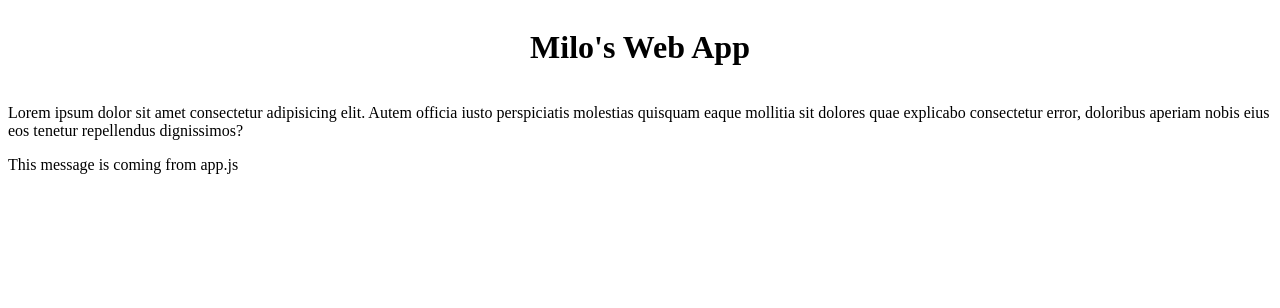
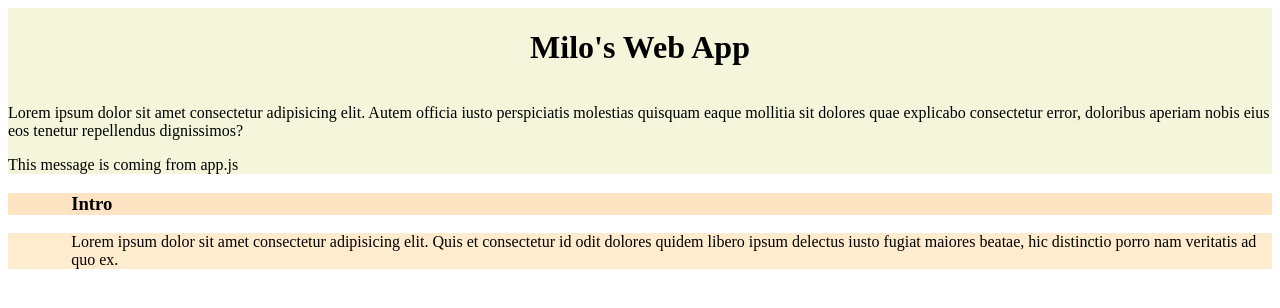
Before and after one commit to Xelqi/Rich_Web_App, a plain HTML site: page front_end/index.html in a window 1280 px wide. Drawn offline with Linux system fonts and the light colour scheme.

Commit message:
some random styles added

```diff
--- a/front_end/CSS/style.css
+++ b/front_end/CSS/style.css
@@ -6,5 +6,18 @@ h1 {
 .container {
     display: flex;
     flex-direction: column;
+    background-color: beige;
 
 }
+
+.intro-title {
+    text-align: left;
+    padding-left: 5%;
+    background-color: bisque;
+}
+
+.intro-p {
+    text-align: left;
+    padding-left: 5%;
+    background-color: blanchedalmond;
+}
--- a/front_end/index.html
+++ b/front_end/index.html
@@ -17,5 +17,13 @@
       </p>
       <script src="/front_end/JS/app.js"></script>
     </div>
+    <div class="intro">
+      <h3 class="intro-title">Intro</h3>
+      <p class="intro-p">
+        Lorem ipsum dolor sit amet consectetur adipisicing elit. Quis et
+        consectetur id odit dolores quidem libero ipsum delectus iusto fugiat
+        maiores beatae, hic distinctio porro nam veritatis ad quo ex.
+      </p>
+    </div>
   </body>
 </html>
```
